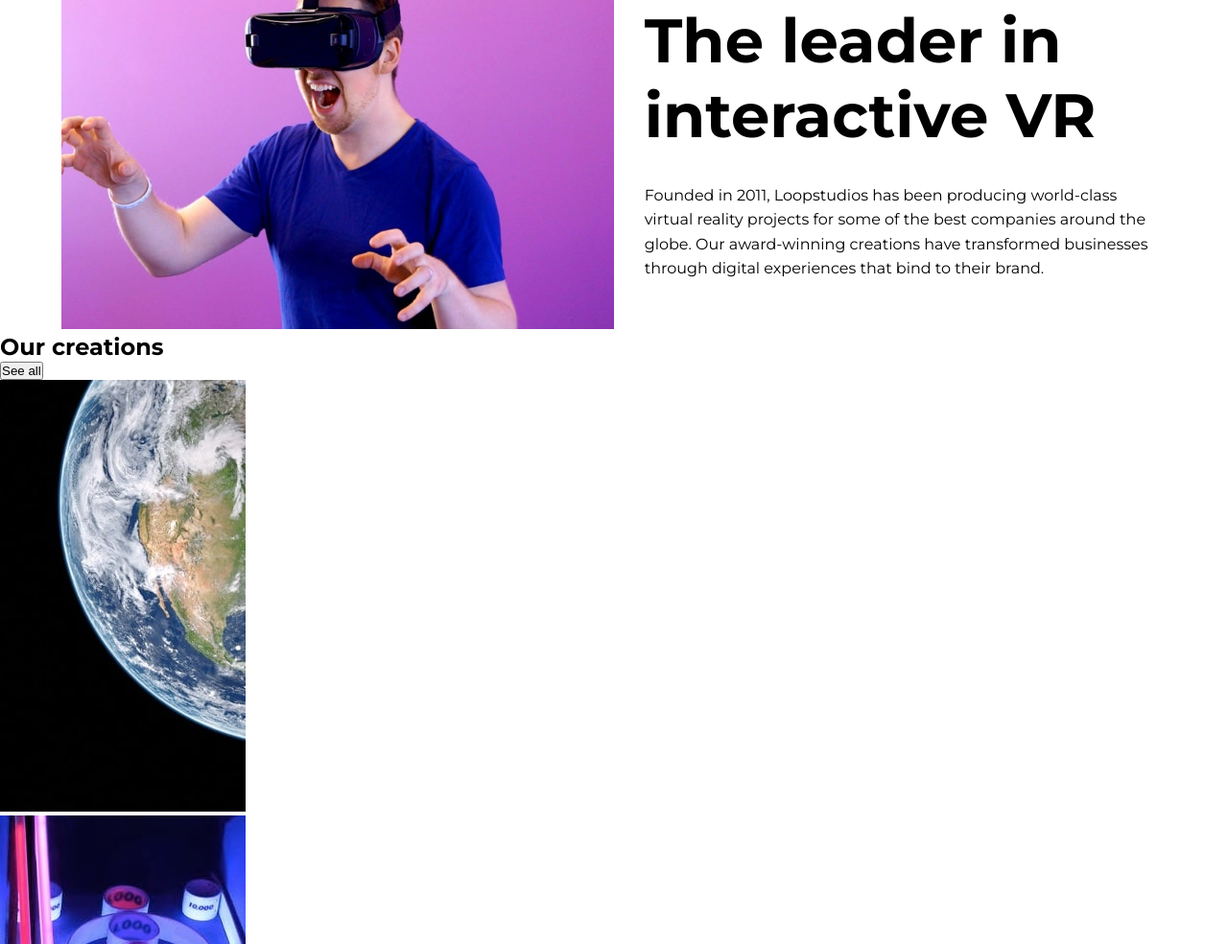
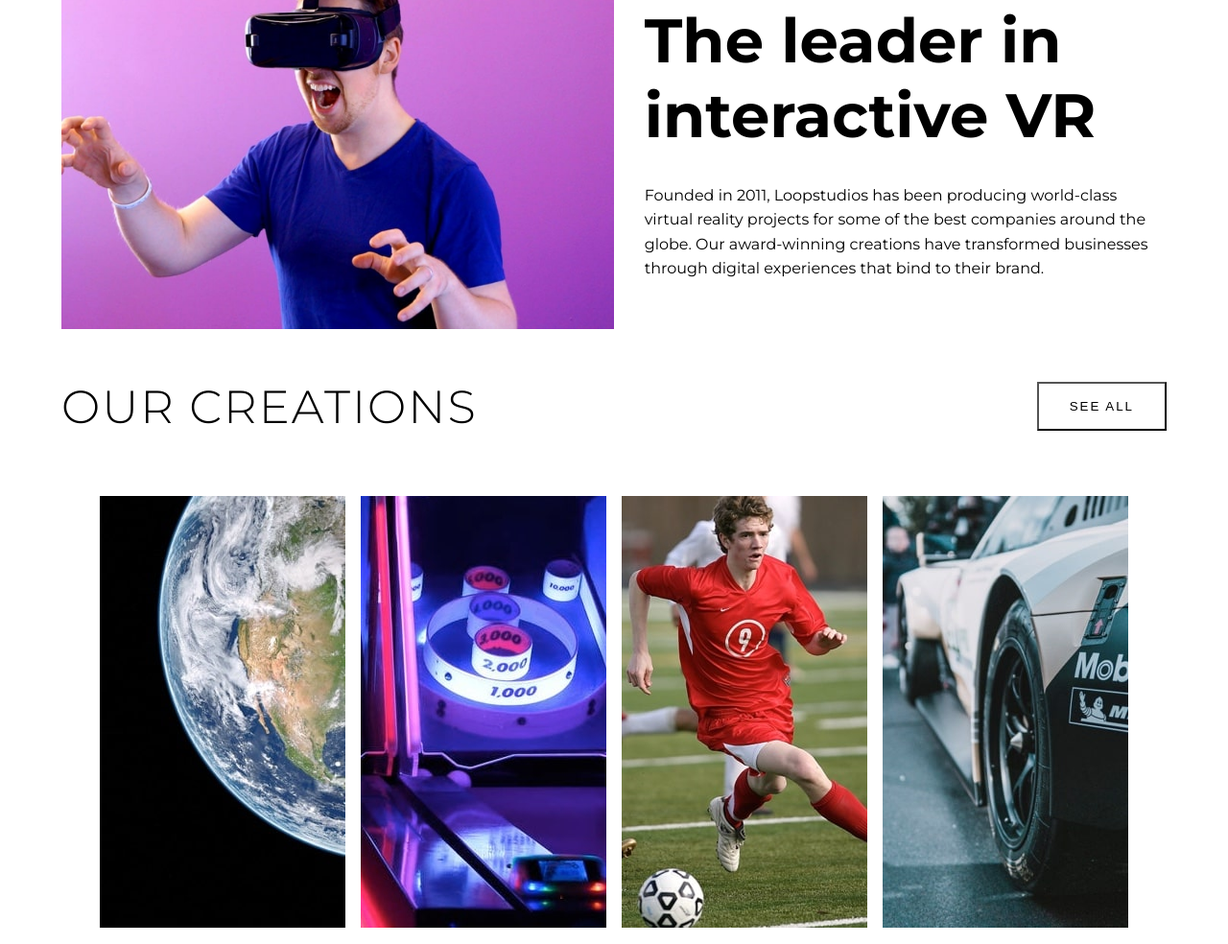
Before and after one commit to abdouAoufi/challenge-6, a plain HTML site: page index.html in a window 1280 px wide. Shown: the part 548-1532 px from the top of the page at 96% size. Drawn offline with Linux system fonts and the light colour scheme.

Commit message:
add image list

```diff
--- a/index.html
+++ b/index.html
@@ -33,7 +33,7 @@
     <div id="header">
       <h1>
         Immersive <br />
-        experiences <br/>
+        experiences <br />
         that deliver
       </h1>
     </div>
@@ -51,14 +51,14 @@
       </div>
     </div>
 
-    <div>
-      <div>
+    <div id="section-two">
+      <div id="section-two-text">
         <h2>Our creations</h2>
         <button>See all</button>
       </div>
-      <div>
+      <div id="image-list-container">
         <div>
-          <ul>
+          <ul class="image-list">
             <li><img src="./images/desktop/image-deep-earth.jpg" alt="" /></li>
             <li>
               <img src="./images/desktop/image-night-arcade.jpg" alt="" />
@@ -68,7 +68,7 @@
           </ul>
         </div>
         <div>
-          <ul>
+          <ul class="image-list">
             <li><img src="./images/desktop/image-from-above.jpg" alt="" /></li>
             <li>
               <img src="./images/desktop/image-pocket-borealis.jpg" alt="" />
@@ -80,7 +80,9 @@
       </div>
     </div>
 
-    <div>
+    <!--
+      ! Home work
+      <div>
       <div>
         <img src="./images/logo.svg" />
         <ul>
@@ -100,6 +102,6 @@
         </ul>
         <p>© 2021 Loopstudios. All rights reserved</p>
       </div>
-    </div>
+    </div> -->
   </body>
 </html>
--- a/style/style.css
+++ b/style/style.css
@@ -12,6 +12,7 @@ body {
 a {
   color: white;
   text-decoration: none;
+  transition: all 1s ease-in-out;
 }
 
 #nav {
@@ -23,6 +24,10 @@ a {
 
 #nav img {
   height: 1.75rem;
+}
+
+#nav a:hover {
+  font-size: 2rem;
 }
 
 #nav ul {
@@ -69,3 +74,42 @@ a {
   margin-top: 2rem;
   line-height: 1.6rem;
 }
+
+#section-two-text {
+  display: flex;
+  justify-content: space-between;
+  align-items: center;
+  margin-top: 3rem;
+  padding: 0 4rem;
+}
+
+#section-two-text h2 {
+  font-size: 3rem;
+  text-transform: uppercase;
+  letter-spacing: 2px;
+  font-weight: 300;
+}
+
+#section-two-text button {
+  padding: 1rem 2rem;
+  text-transform: uppercase;
+  letter-spacing: 2px;
+  background-color: transparent;
+  cursor: pointer;
+}
+
+#image-list-container {
+  margin-top: 4rem;
+}
+
+.image-list {
+  display: flex;
+  justify-content: center;
+  gap: 1rem;
+  list-style: none;
+  margin: 1rem 0;
+}
+
+.image-list img {
+  width: 100%;
+}
```
